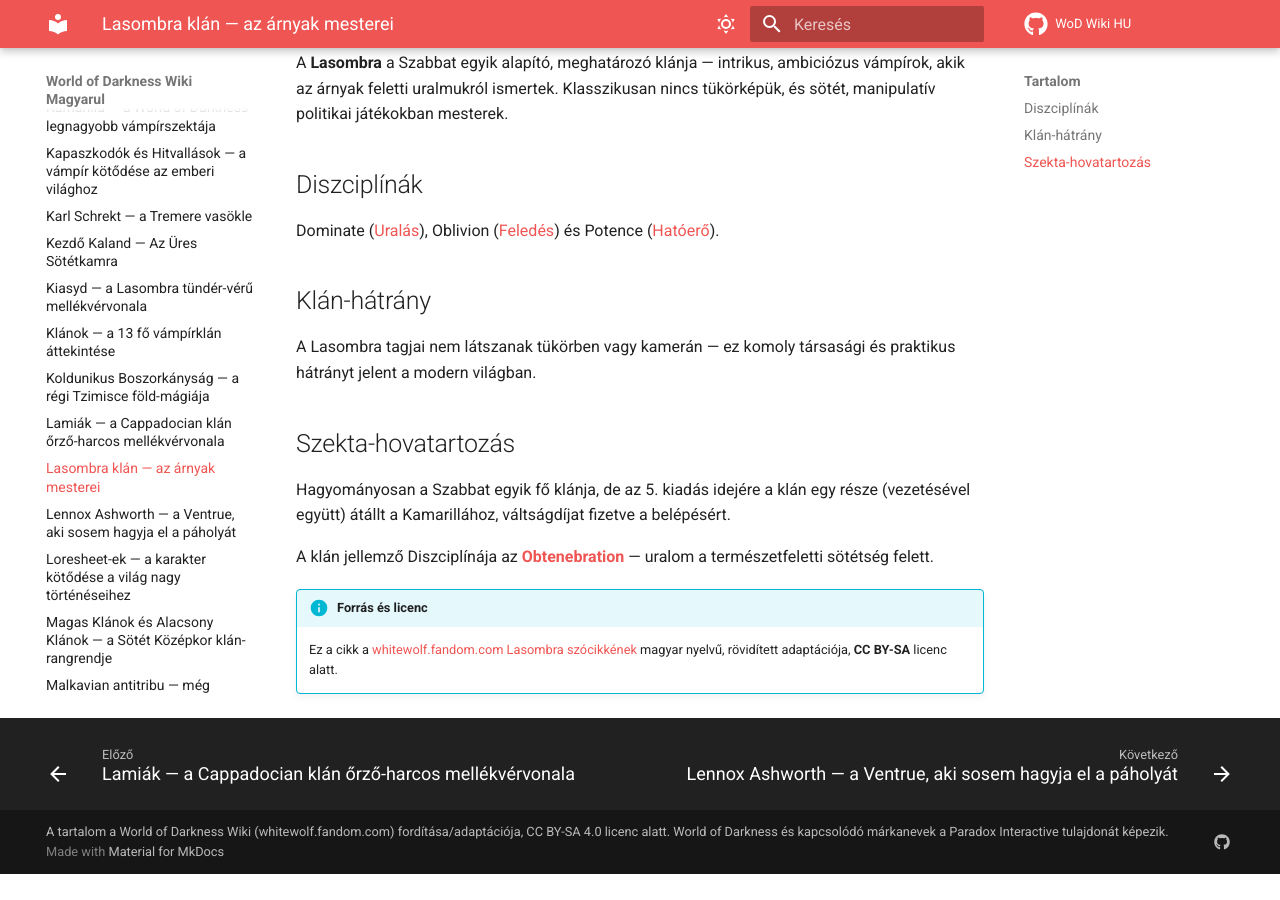
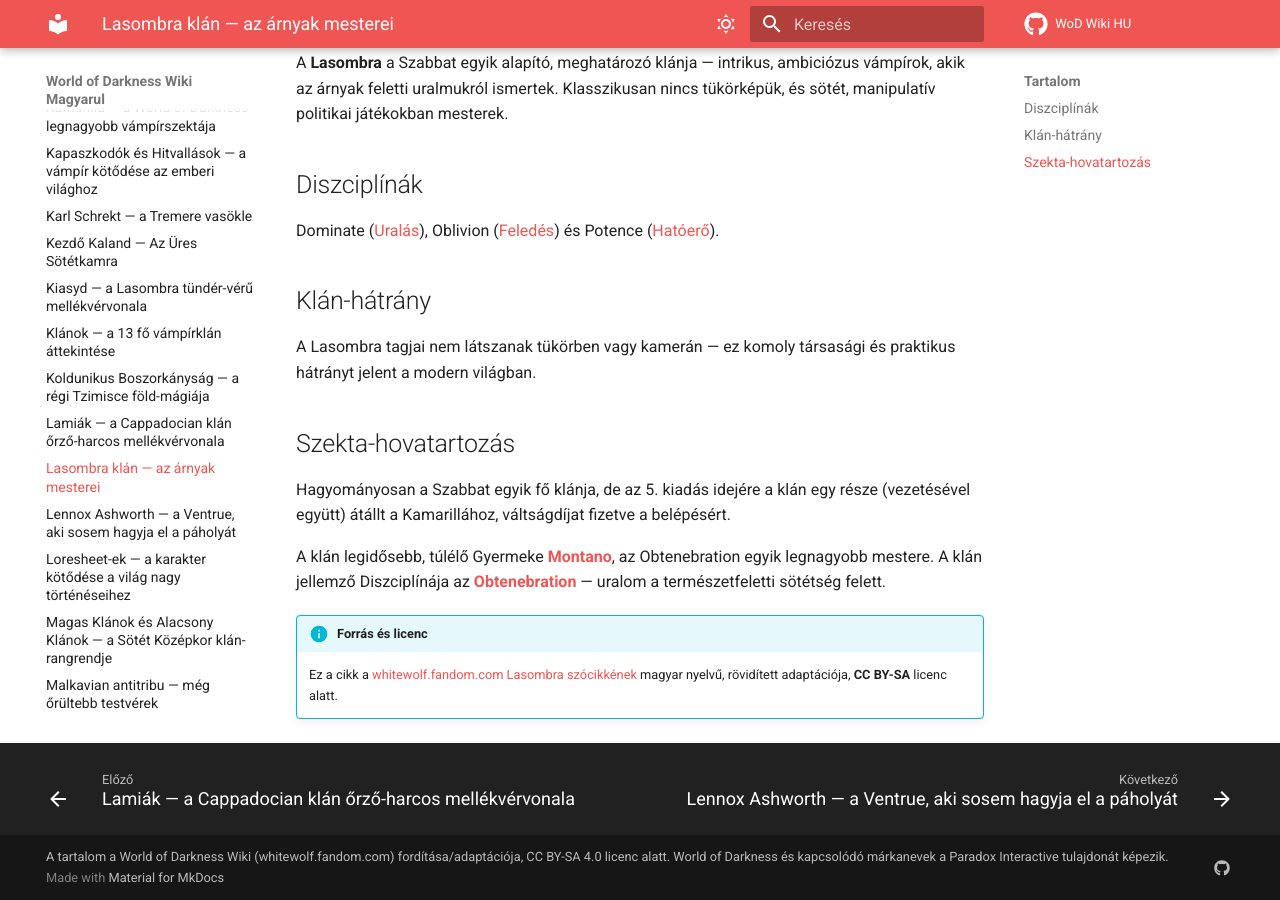
Before and after one commit to davidszentgyorgyi/wod-hu, an MkDocs documentation site: the page built from docs/vampire-a-maszkabal/lasombra.md, in a window 1280 px wide and 900 px high, scrolled down 838 px. Built offline with MkDocs 1.6.1 and Material for MkDocs 9.7.7, drawn with Linux system fonts in a browser that asks for light colours; comment, search, counter and statistics services are not loaded; before the commit the page ends 1712 px from its top, so only the background shows below that.

Commit message:
Add Montano NPC article
Short, heavily abstracted summary of the Lasombra Antediluvian's eldest
surviving childe, omitting the elaborate and sensitive origin narrative
from the source. Linked from lasombra.md.

Co-Authored-By: Claude Sonnet 5 <noreply@anthropic.com>

```diff
--- a/docs/vampire-a-maszkabal/lasombra.md
+++ b/docs/vampire-a-maszkabal/lasombra.md
@@ -31,7 +31,8 @@ hátrányt jelent a modern világban.
 Hagyományosan a Szabbat egyik fő klánja, de az 5. kiadás idejére a klán egy része (vezetésével
 együtt) átállt a Kamarillához, váltságdíjat fizetve a belépésért.
 
-A klán jellemző Diszciplínája az **[Obtenebration](obtenebration.md)** — uralom a
+A klán legidősebb, túlélő Gyermeke **[Montano](montano.md)**, az Obtenebration egyik
+legnagyobb mestere. A klán jellemző Diszciplínája az **[Obtenebration](obtenebration.md)** — uralom a
 természetfeletti sötétség felett.
 
 !!! info "Forrás és licenc"
```
Also changed, not shown: CONTENT_MAP.md (+1 -0 lines), docs/vampire-a-maszkabal/montano.md (added, +26 -0 lines).
